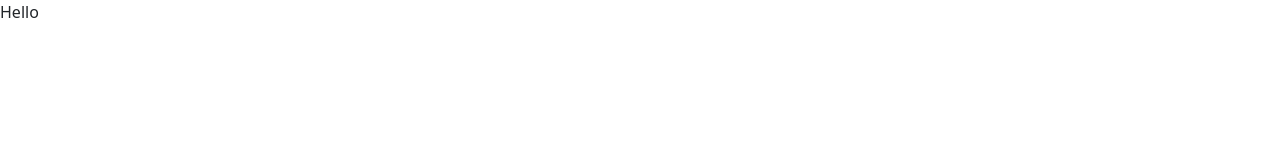
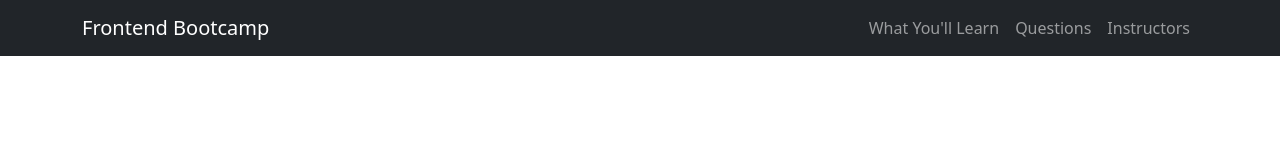
Before and after one commit to mbekesithole/CodingBootcamp, a plain HTML site: page index.html in a window 1280 px wide. Drawn offline with nearby package versions, Linux system fonts and the light colour scheme.

Commit message:
navbar and toggle menu

```diff
--- a/index.html
+++ b/index.html
@@ -9,7 +9,29 @@
     <title>Frontend Bootcamp</title>
 </head>
 <body>
-    Hello
+    <nav class="navbar navbar-expand-lg bg-dark navbar-dark">
+        <div class="container">
+            <a href="#" class="navbar-brand">Frontend Bootcamp</a>
+
+            <button class="navbar-toggler" type="button" data-bs-toggle="collapse" data-bs-target="#navmenu">
+                <span class="navbar-toggler-icon"></span>
+            </button>
+
+            <div class="collapse navbar-collapse" id="navmenu">
+                <ul class="navbar-nav ms-auto">
+                    <li class="nav-item">
+                        <a href="#learn" class="nav-link">What You'll Learn</a>
+                    </li>
+                    <li class="nav-item">
+                        <a href="#questions" class="nav-link">Questions</a>
+                    </li>
+                    <li class="nav-item">
+                        <a href="#instructors" class="nav-link">Instructors</a>
+                    </li>
+                </ul>
+            </div>
+        </div>
+    </nav>
 
 
     <script src="https://cdn.jsdelivr.net/npm/bootstrap@5.0.2/dist/js/bootstrap.bundle.min.js" integrity="sha384-MrcW6ZMFYlzcLA8Nl+NtUVF0sA7MsXsP1UyJoMp4YLEuNSfAP+JcXn/tWtIaxVXM" crossorigin="anonymous"></script>
```
